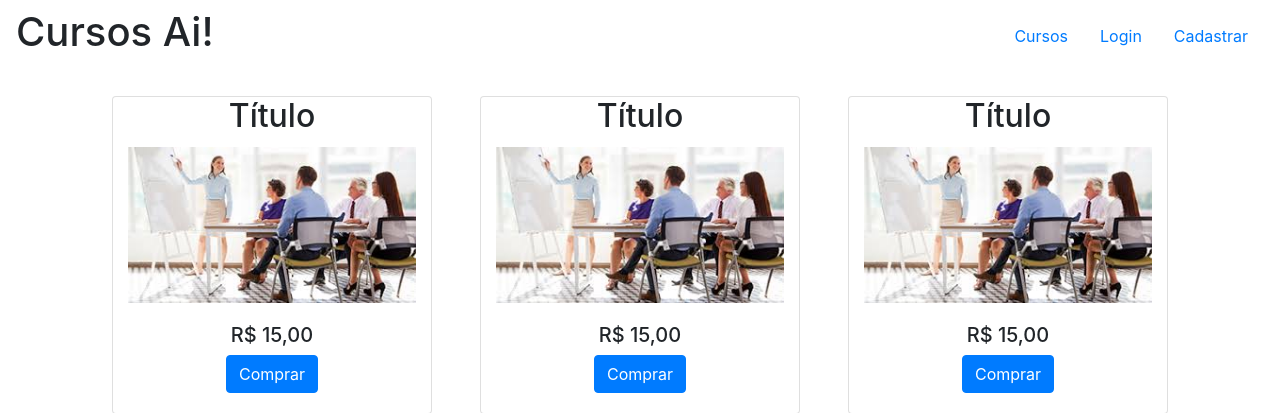
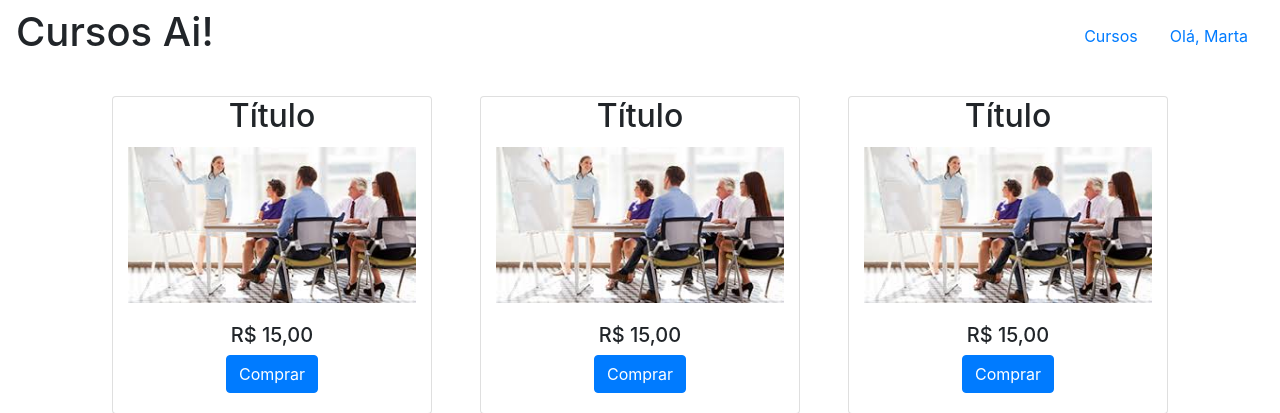
Before and after one commit to sousa-marta/lojaCursoFS6, a PHP site: page / in a window 1280 px wide. Shown: the top 413 px of the page. Run offline with PHP 8.4, Linux system fonts and the light colour scheme.

Commit message:
colocando php no login

```diff
--- a/index.php
+++ b/index.php
@@ -1,5 +1,6 @@
 <?php
-    $nomeSistema = "Cursos Ai!"
+    $nomeSistema = "Cursos Ai!";
+    $usuario = ["nome" => "Marta"]
 ?>
 
 <!DOCTYPE html>
@@ -17,15 +18,21 @@
     <h1 id="logo"><?php echo $nomeSistema;?></h1>
     <nav>
         <ul class="nav">
+            <?php if(isset($usuario) && $usuario != []) { ?>
                 <li class="nav-item">
                     <a href="#" class="nav-link">Cursos</a>
                 </li>
+                <li class="nav-item">
+                    <a href="#" class="nav-link">Olá, <?php echo $usuario['nome']; ?> </a>
+                </li>
+            <?php } else { ?>
                 <li class="nav-item">
                     <a href="#" class="nav-link">Login</a>
                 </li>
                 <li class="nav-item">
                     <a href="#" class="nav-link">Cadastrar</a>
                 </li>
+            <?php } ?>
         </ul>
     </nav>
 </header>
@@ -58,7 +65,6 @@
                 </div>
             </div>
         </div>
-
     </section>
 
 
```
Lines whose indentation alone changed are shown as unchanged.
